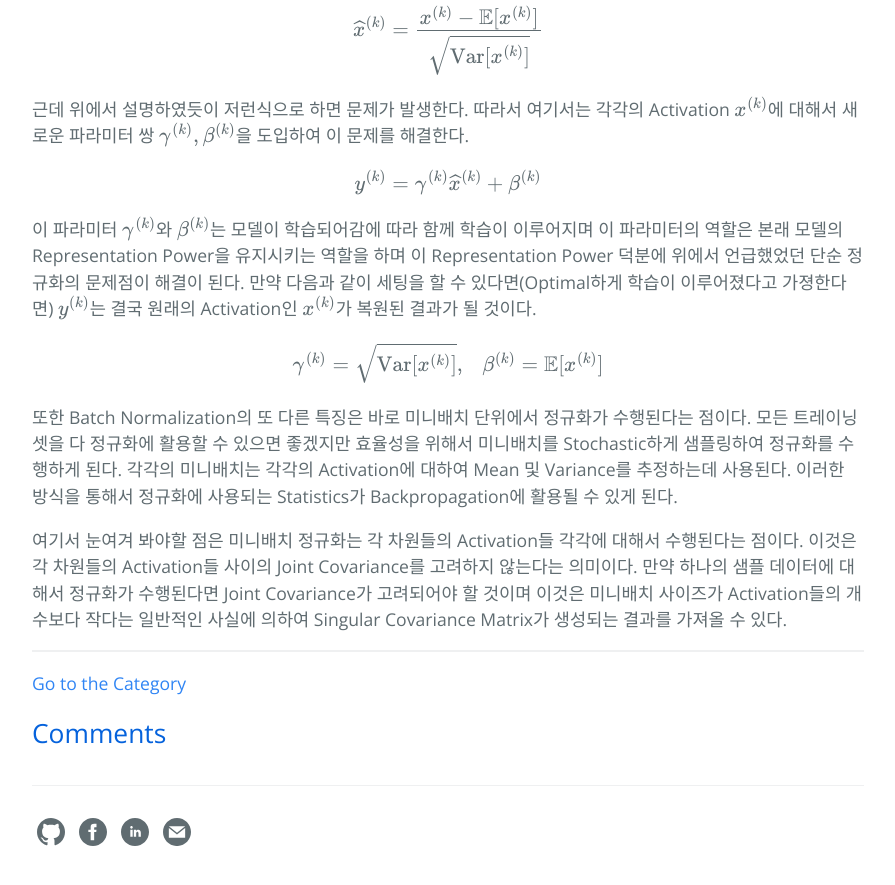
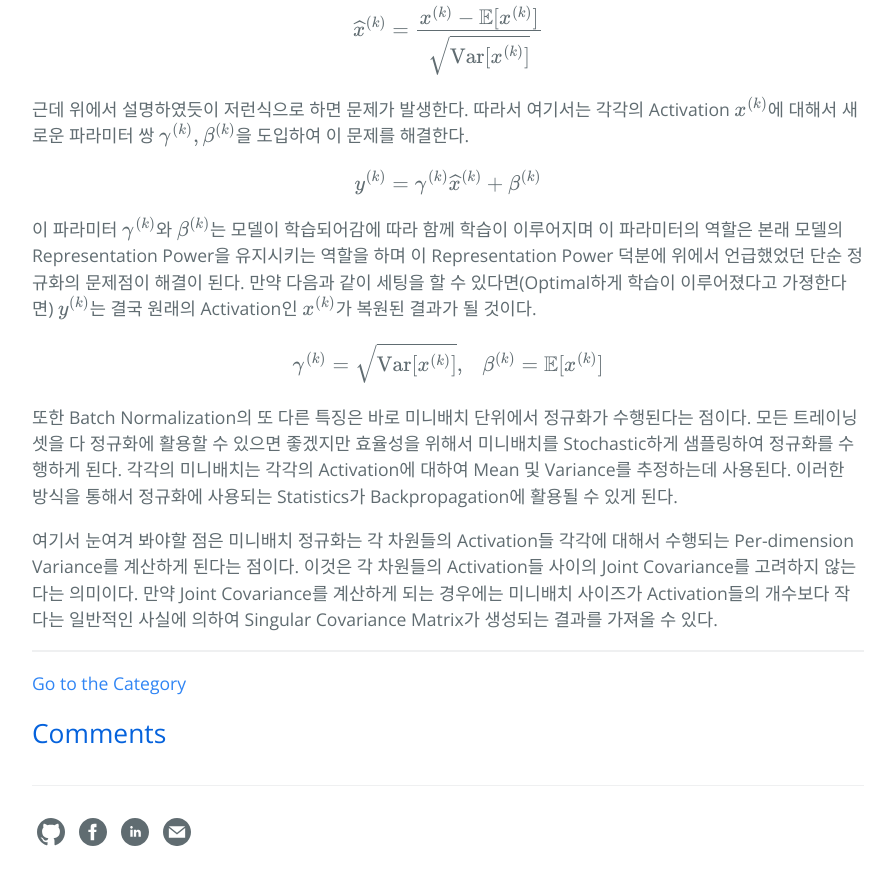
Before and after one commit to hcnoh/hcnoh.github.io, a Jekyll site: the page built from _posts/2018-11-27-batch-normalization.md, in a window 1280 px wide and 900 px high, scrolled down 4616 px. Shown: the top 885 px of the window, without its empty margins (192-1087 px from the left). Built offline with Jekyll 4.4.1, drawn with Linux system fonts in a browser that asks for light colours; formulas are drawn with MathJax 3; comment, search, counter and statistics services are not loaded.

Commit message:
Update 2018-11-27-batch-normalization.md

```diff
--- a/_posts/2018-11-27-batch-normalization.md
+++ b/_posts/2018-11-27-batch-normalization.md
@@ -140,4 +140,4 @@
 
 또한 Batch Normalization의 또 다른 특징은 바로 미니배치 단위에서 정규화가 수행된다는 점이다. 모든 트레이닝 셋을 다 정규화에 활용할 수 있으면 좋겠지만 효율성을 위해서 미니배치를 Stochastic하게 샘플링하여 정규화를 수행하게 된다. 각각의 미니배치는 각각의 Activation에 대하여 Mean 및 Variance를 추정하는데 사용된다. 이러한 방식을 통해서 정규화에 사용되는 Statistics가 Backpropagation에 활용될 수 있게 된다.
 
-여기서 눈여겨 봐야할 점은 미니배치 정규화는 각 차원들의 Activation들 각각에 대해서 수행된다는 점이다. 이것은 각 차원들의 Activation들 사이의 Joint Covariance를 고려하지 않는다는 의미이다. 만약 하나의 샘플 데이터에 대해서 정규화가 수행된다면 Joint Covariance가 고려되어야 할 것이며 이것은 미니배치 사이즈가 Activation들의 개수보다 작다는 일반적인 사실에 의하여 Singular Covariance Matrix가 생성되는 결과를 가져올 수 있다.
+여기서 눈여겨 봐야할 점은 미니배치 정규화는 각 차원들의 Activation들 각각에 대해서 수행되는 Per-dimension Variance를 계산하게 된다는 점이다. 이것은 각 차원들의 Activation들 사이의 Joint Covariance를 고려하지 않는다는 의미이다. 만약 Joint Covariance를 계산하게 되는 경우에는 미니배치 사이즈가 Activation들의 개수보다 작다는 일반적인 사실에 의하여 Singular Covariance Matrix가 생성되는 결과를 가져올 수 있다.
```
